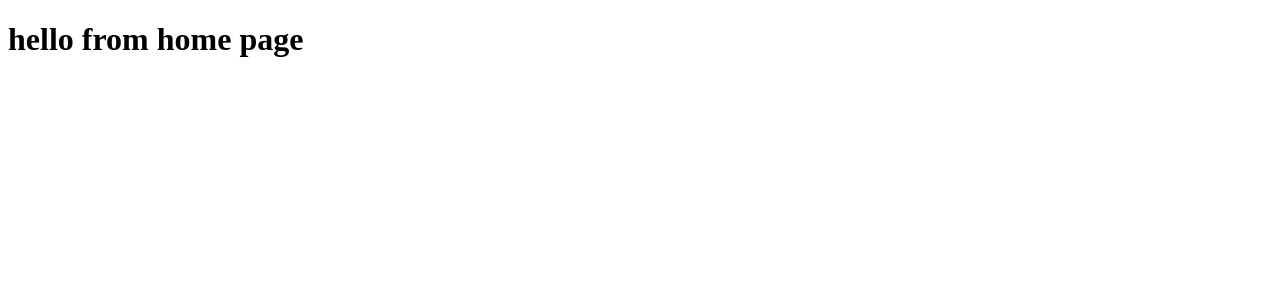
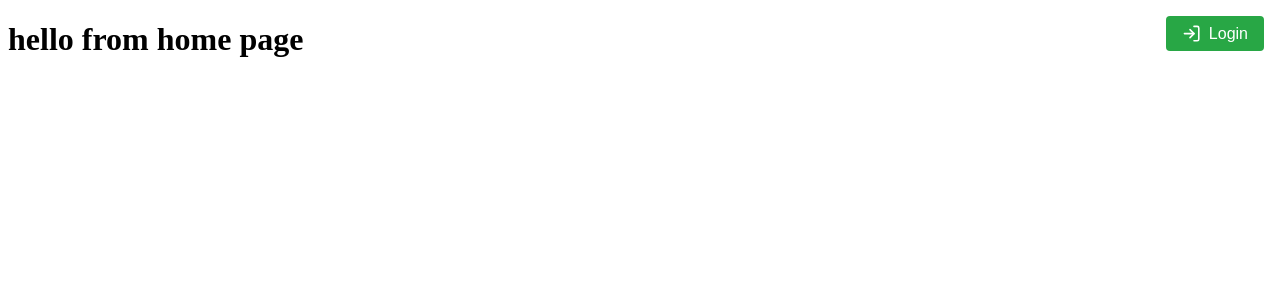
Before and after one commit to vaexey/sut-dba-trevia, a React (Vite) app in the folder front/: page / in a window 1280 px wide. Shown: the top 300 px of the page. Built offline with nearby package versions, Linux system fonts and the light colour scheme.

Commit message:
navbar & login/logout buttons

```diff
--- a/front/package.json
+++ b/front/package.json
@@ -23,6 +23,7 @@
     "@tanstack/react-router": "^1.119.0",
     "@tanstack/router-plugin": "^1.119.0",
     "react": "^18.3.1",
-    "react-dom": "^18.3.1"
+    "react-dom": "^18.3.1",
+    "react-icons": "^5.5.0"
   }
 }
--- /dev/null
+++ b/front/src/components/Navbar.jsx
@@ -0,0 +1,54 @@
+import React, { useState } from "react";
+import "../styles/Navbar.css";
+
+const Navbar = () => {
+  const [selectedButton, setSelectedButton] = useState("Wszystko");
+
+  const handleSearch = (event) => {
+    event.preventDefault();
+    const searchValue = event.target.search.value;
+    console.log("Search value:", searchValue);
+  };
+
+  const handleButtonClick = (buttonName) => {
+    setSelectedButton(buttonName);
+  };
+
+  return (
+    <nav className="navbar">
+      <form onSubmit={handleSearch}>
+        <input type="text" name="search" placeholder="Search..." />
+        <button type="submit">➤</button>
+      </form>
+
+      <div className="buttons">
+        <button
+          className={selectedButton === "Wszystko" ? "active" : "nonactive"}
+          onClick={() => handleButtonClick("Wszystko")}
+        >
+          Wszystko
+        </button>
+        <button
+          className={selectedButton === "Hotele" ? "active" : "nonactive"}
+          onClick={() => handleButtonClick("Hotele")}
+        >
+          Hotele
+        </button>
+        <button
+          className={selectedButton === "Restauracje" ? "active" : "nonactive"}
+          onClick={() => handleButtonClick("Restauracje")}
+        >
+          Restauracje
+        </button>
+        <button
+          className={selectedButton === "Inne" ? "active" : "nonactive"}
+          onClick={() => handleButtonClick("Inne")}
+        >
+          Inne
+        </button>
+      </div>
+    </nav>
+  );
+};
+
+export default Navbar;
--- /dev/null
+++ b/front/src/components/UtilButtons.jsx
@@ -0,0 +1,31 @@
+import { useNavigate } from "@tanstack/react-router";
+import React, { useState } from "react";
+import { FiLogIn, FiLogOut } from "react-icons/fi";
+import "../styles/UtilButtons.css";
+
+const UtilButtons = () => {
+  const [isLoggedIn, setIsLoggedIn] = useState(false);
+  const navigate = useNavigate();
+
+  const handleLogin = () => {
+    setIsLoggedIn(true);
+    navigate({ to: "/login" });
+  };
+  const handleLogout = () => setIsLoggedIn(false);
+
+  return (
+    <div className="util-buttons">
+      {isLoggedIn ? (
+        <button onClick={handleLogout}>
+          <FiLogOut /> Logout
+        </button>
+      ) : (
+        <button onClick={handleLogin}>
+          <FiLogIn /> Login
+        </button>
+      )}
+    </div>
+  );
+};
+
+export default UtilButtons;
--- a/front/src/routes/__root.jsx
+++ b/front/src/routes/__root.jsx
@@ -1,10 +1,18 @@
-import { useState } from "react";
-import { createRootRoute, Outlet } from "@tanstack/react-router";
+import { createRootRoute, Outlet, useLocation } from "@tanstack/react-router";
+import UtilButtons from "../components/UtilButtons";
+import Navbar from "../components/Navbar";
 
 export const Route = createRootRoute({
   component: () => {
+    const location = useLocation();
+    const isLoginPage = location.pathname === "/login";
+    const hideNavbarPages = ["/", "/login"];
+    const isNavbarHidden = hideNavbarPages.includes(location.pathname);
+
     return (
       <>
+        {!isNavbarHidden && <Navbar />}
+        {!isLoginPage && <UtilButtons />}
         <div>
           <Outlet />
         </div>
--- /dev/null
+++ b/front/src/styles/Navbar.css
@@ -0,0 +1,64 @@
+.navbar {
+    display: flex;
+    flex-direction: column;
+    align-items: center;
+    justify-content: center;
+    padding: 0.5rem;
+    background-color: #f8f9fa;
+    border-bottom: 1px solid #ccc;
+    height: 70px;
+  }
+
+  .navbar form {
+    display: flex;
+    align-items: center;
+    position: relative;
+  }
+
+  .navbar input[type="text"] {
+    padding: 0.5rem 2.5rem 0.5rem 0.5rem;
+    border: 1px solid #ccc;
+    border-radius: 4px;
+    width: 300px;
+  }
+
+  .navbar button[type="submit"] {
+    position: absolute;
+    right: 0.1rem;
+    top: 45%;
+    transform: translateY(-50%);
+    background-color: transparent;
+    border: none;
+    cursor: pointer;
+    font-size: 1.2rem;
+    color: #047500a8;
+  }
+
+  .navbar button[type="submit"]:hover {
+    color: #035500a8;
+  }
+
+  .navbar .buttons {
+    margin-top: 0.5rem;
+    display: flex;
+    justify-content: center;
+    gap: 0.5rem;
+  }
+
+  .navbar .buttons button {
+    padding: 0.5rem 1rem;
+    background-color: #047500a8;
+    color: white;
+    border: none;
+    border-radius: 4px;
+    cursor: pointer;
+    width: 100px;
+  }
+
+  .navbar .buttons button.active {
+    background-color: #023100d2;
+  }
+
+  .navbar .buttons button:hover {
+    background-color: #035500a8;
+  }
--- /dev/null
+++ b/front/src/styles/UtilButtons.css
@@ -0,0 +1,37 @@
+.util-buttons {
+    position: absolute;
+    top: 1rem;
+    right: 1rem;
+    display: flex;
+    align-items: center;
+    gap: 0.5rem;
+  }
+
+  .util-buttons button {
+    display: flex;
+    align-items: center;
+    justify-content: center;
+    padding: 0.5rem 1rem;
+    background-color: #28a745;
+    color: white;
+    border: none;
+    border-radius: 4px;
+    cursor: pointer;
+    font-size: 1rem;
+    transition: background-color 0.3s ease, transform 0.2s ease;
+  }
+
+  .util-buttons button:hover {
+    background-color: #218838;
+    transform: scale(1.05);
+  }
+
+  .util-buttons button:active {
+    background-color: #1e7e34;
+    transform: scale(0.95);
+  }
+
+  .util-buttons button svg {
+    margin-right: 0.5rem;
+    font-size: 1.2rem;
+  }
```
Also changed, not shown: 1 other file (tests, documents, lock files or other folders).
